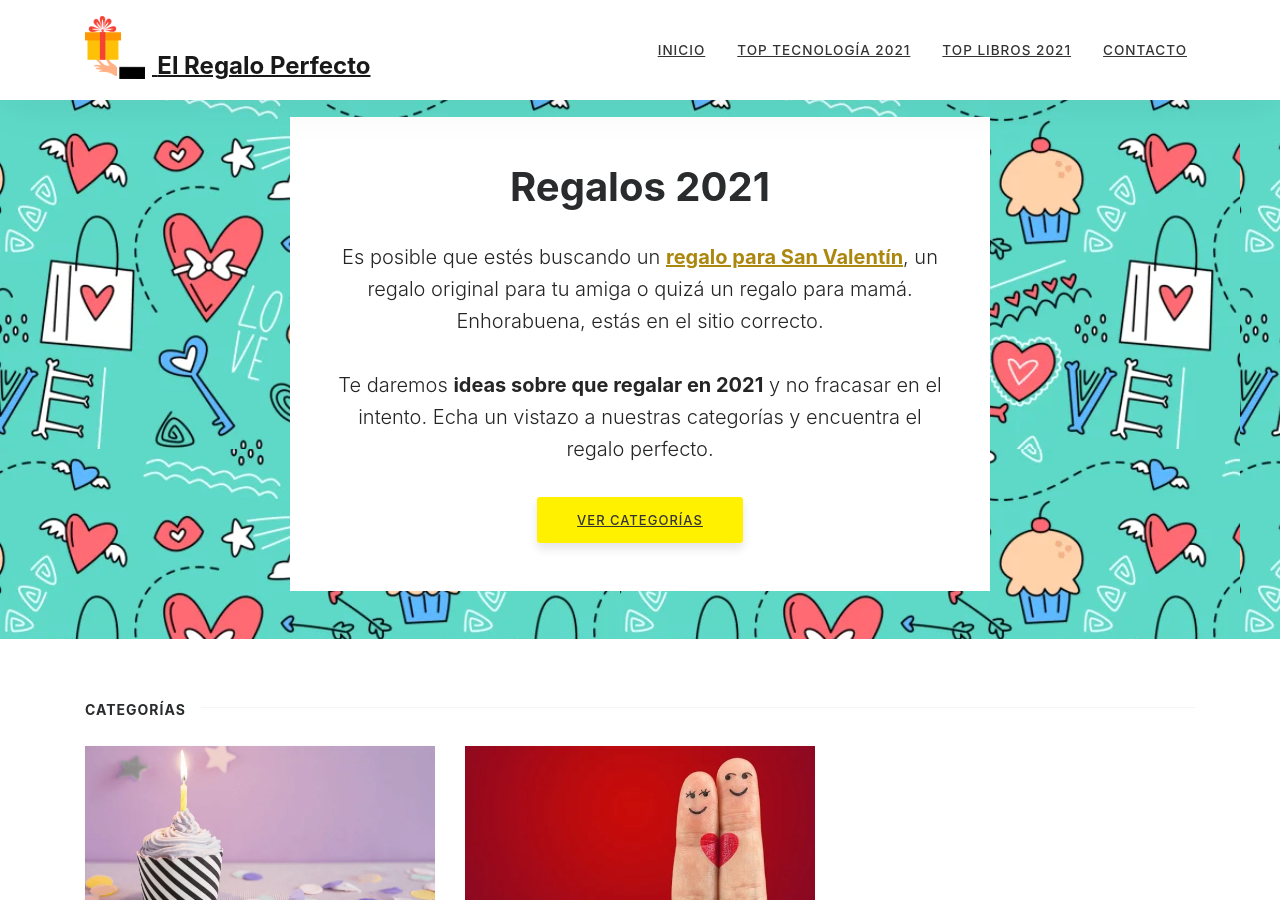
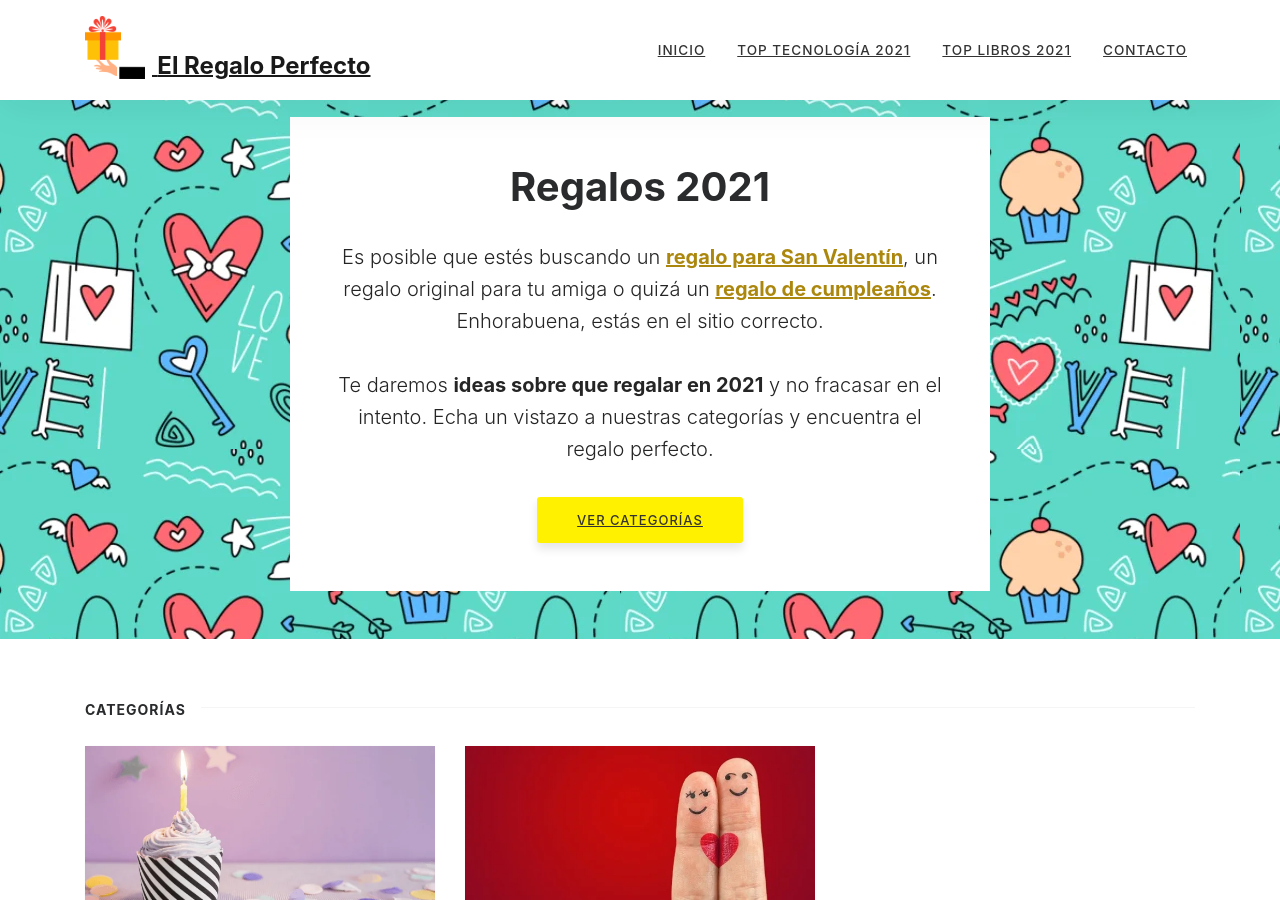
Before and after one commit to CSantosM/perfectgift, a Jekyll site: the page built from index.html, in a window 1280 px wide and 900 px high. Built offline with Jekyll 4.4.1, drawn with Linux system fonts in a browser that asks for light colours; nearby versions of some CDN libraries; some web fonts are replaced; library files that are not in the unit come from our copies; the list of posts is cut into pages by our own code; comment, search, counter and statistics services are not loaded.

Commit message:
Updated index

```diff
--- a/index.html
+++ b/index.html
@@ -8,7 +8,7 @@ title: Inicio
 <section class="intro full-width">
     <div class="wrapintro">
         <h1>Regalos 2021</h1>
-        <h2 class="lead">Es posible que estés buscando un <a href="regalo/san-valentin/2021/01/16/regalos-para-san-valentin.html">regalo para San Valentín</a>, un regalo original para tu amiga o quizá un regalo para mamá. Enhorabuena, estás en el sitio correcto.</h2>
+        <h2 class="lead">Es posible que estés buscando un <a href="regalo/san-valentin/2021/01/16/regalos-para-san-valentin.html">regalo para San Valentín</a>, un regalo original para tu amiga o quizá un <a href="regalo/cumpleaños/2021/02/07/regalos-de-cumpleaños.html">regalo de cumpleaños</a>. Enhorabuena, estás en el sitio correcto.</h2>
         <h2 class="lead">Te daremos <span style="font-weight: bold;">ideas sobre que regalar en 2021</span> y no fracasar en el intento. Echa un vistazo a nuestras categorías y encuentra el regalo perfecto.</h2>
 
         <a href="#category" class="btn">Ver categorías</a>
```
